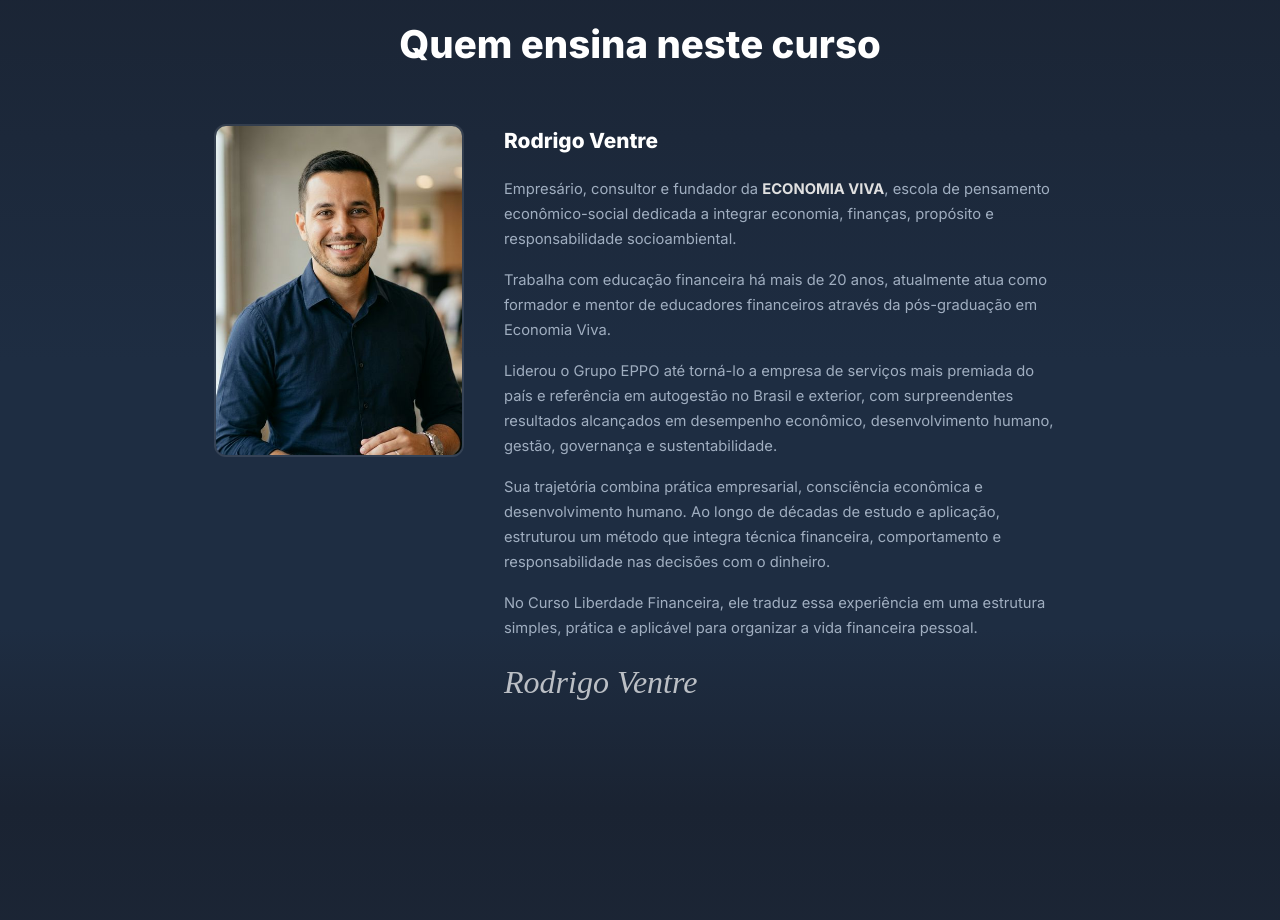
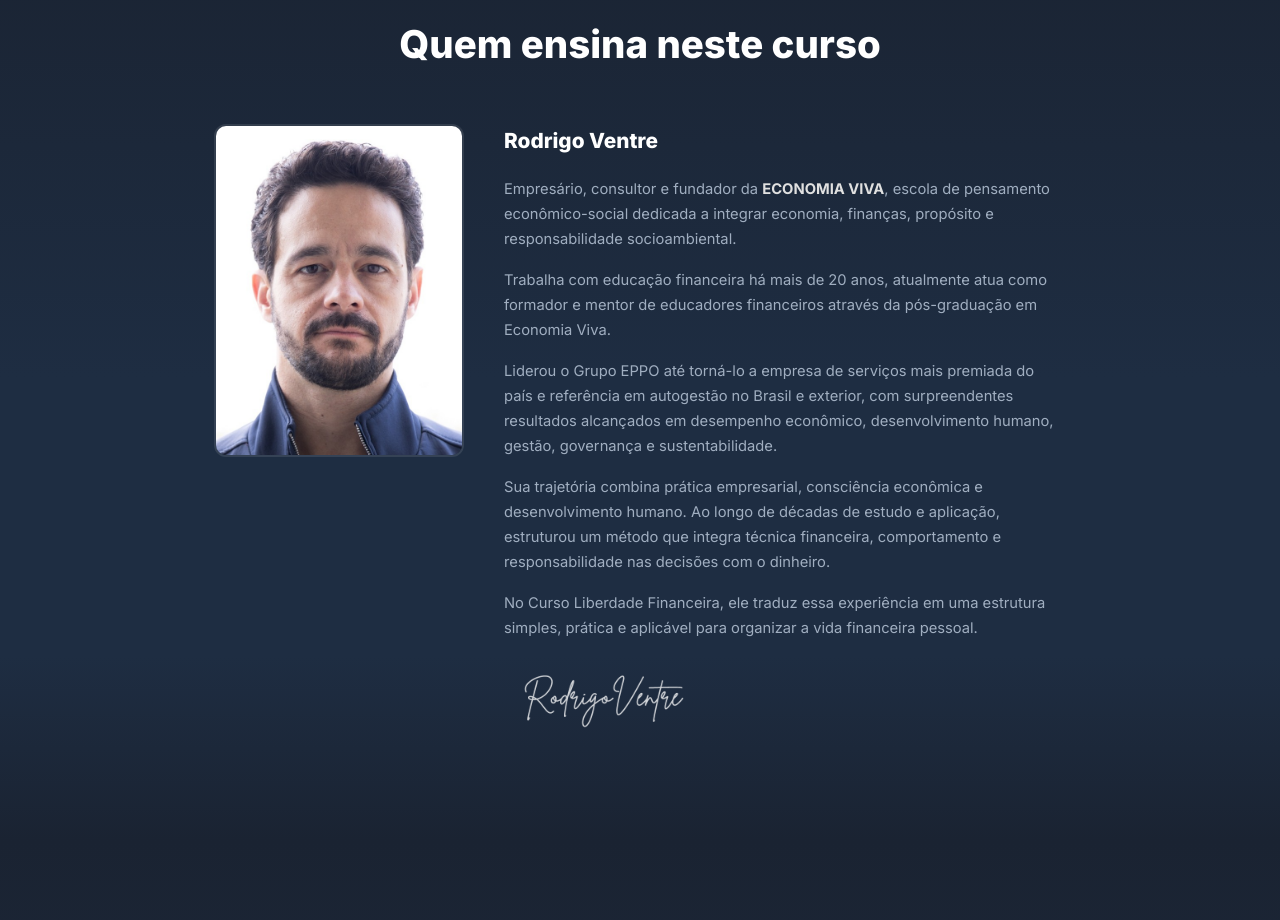
Before and after one commit to mariolellis2024/liberdadefinanceira, a React (Vite) app: page / in a window 1280 px wide. Shown: the part 5260-6180 px from the top of the page. Built offline with nearby package versions, Linux system fonts and the light colour scheme; no server answers.

Commit message:
fix: use real rodrigo.png photo and assinatura-rodrigo.png signature image

```diff
--- a/src/components/Instrutor.tsx
+++ b/src/components/Instrutor.tsx
@@ -5,7 +5,7 @@ export default function Instrutor() {
         <h2>Quem ensina neste curso</h2>
         <div className="instrutor-content">
           <img
-            src="/instructor.png"
+            src="/rodrigo.png"
             alt="Rodrigo Ventre"
             className="instrutor-photo"
           />
@@ -39,7 +39,11 @@ export default function Instrutor() {
               estrutura simples, prática e aplicável para organizar a vida
               financeira pessoal.
             </p>
-            <div className="instrutor-signature">Rodrigo Ventre</div>
+            <img
+              src="/assinatura-rodrigo.png"
+              alt="Assinatura Rodrigo Ventre"
+              className="instrutor-assinatura"
+            />
           </div>
         </div>
       </div>
--- a/src/index.css
+++ b/src/index.css
@@ -791,12 +791,11 @@ img {
     color: #e0e0e0;
 }
 
-.instrutor-signature {
-    font-family: 'Dancing Script', cursive, 'Brush Script MT', cursive;
-    font-size: 2rem;
-    color: rgba(255, 255, 255, 0.7);
-    margin-top: 16px;
-    font-style: italic;
+.instrutor-assinatura {
+    max-width: 200px;
+    margin-top: 20px;
+    opacity: 0.8;
+    filter: brightness(2);
 }
 
 /* ============================
```
Also changed, not shown: public/assinatura-rodrigo.png (added), public/rodrigo.png (added).
